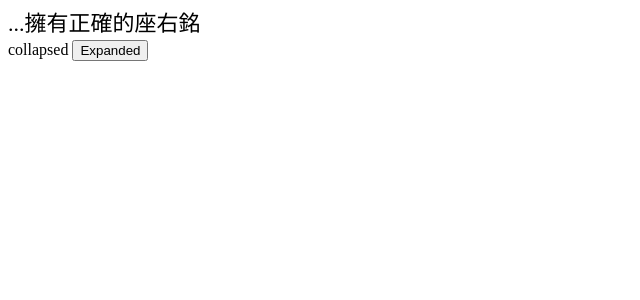
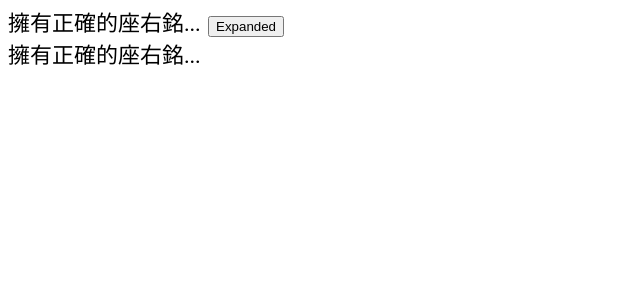
Before and after one commit to nemo-shen/noi, a Vue app: page / in a window 1280 px wide. Shown: the top 300 px of the page, without its empty margins (0-640 px from the left). Built offline with nearby package versions, Linux system fonts and the light colour scheme.

Commit message:
feat(useEllipsis): support custom action

```diff
--- a/packages/core/useEllipsis/index.ts
+++ b/packages/core/useEllipsis/index.ts
@@ -1,4 +1,12 @@
-import { ref, type Ref, VNode, nextTick, computed, ComputedRef } from 'vue'
+import {
+  ref,
+  type Ref,
+  render,
+  type VNode,
+  nextTick,
+  computed,
+  ComputedRef,
+} from 'vue'
 
 export enum EllipsisPosition {
   Start = 'start',
@@ -15,7 +23,7 @@ interface UseEllipsisOptions {
   rows?: number // 同组件 prop default: 1
   ellipsisText?: string // 同组件 prop default: '...'
   position?: EllipsisPosition // 同组件 prop default 'end'
-  action?: boolean | VNode // 操作 false = 不需要 true 表示使用默认的，即 展开 | 折叠，VNode则表示自定义slot 传入之后会被计算到字符中
+  action?: (payload: { state: Ref<EllipsisState>; toggle: Function }) => VNode // 操作 VNode则表示自定义slot 传入之后会被计算到字符中
 }
 interface UseEllipsisReturn {
   content: ComputedRef<string> // 省略后的内容
@@ -60,7 +68,8 @@ const calcEllipsisText = (
   clone: UseCloneElementReturn,
   sourceContent: string,
   ellipsisText: string,
-  position: EllipsisPosition
+  position: EllipsisPosition,
+  actionNode: VNode
 ) => {
   const node = clone.dupNode
 
@@ -111,11 +120,42 @@ const calcEllipsisText = (
     return node.innerText
   }
 
+  function withAction(content: string) {
+    node.innerText = content
+    const dummyNode = document.createElement('div')
+    render(actionNode, dummyNode)
+    node.appendChild(dummyNode.firstChild)
+    if (node.clientHeight > lineHeight) {
+      let newContent
+      switch (position) {
+        case EllipsisPosition.Start:
+          newContent = ellipsisText + content.slice(1 + ellipsisText.length)
+          break
+        case EllipsisPosition.End:
+          newContent =
+            content.slice(0, content.length - 1 - ellipsisText.length) +
+            ellipsisText
+          break
+        default:
+          newContent =
+            content.slice(0, content.length - 1 - ellipsisText.length) +
+            ellipsisText
+          break
+      }
+      return withAction(newContent)
+    }
+    return content
+  }
+
   let res = calc(sourceContent)
   if (ellipsisText.length !== 0) {
     res = withEllipsisText(res)
   }
-  clone.unmount()
+  if (actionNode) {
+    res = withAction(res)
+  }
+
+  // clone.unmount()
   return res
 }
 
@@ -123,7 +163,6 @@ const defaultUseEllipsisOptions = {
   rows: 1,
   ellipsisText: '...',
   position: EllipsisPosition.End,
-  action: false,
 }
 
 export const useEllipsis = (
@@ -136,22 +175,23 @@ export const useEllipsis = (
   const state = ref(EllipsisState.Collapsed)
   const clone = ref<UseCloneElementReturn>()
 
+  const toggle = () => {
+    state.value =
+      state.value === EllipsisState.Collapsed
+        ? EllipsisState.Expanded
+        : EllipsisState.Collapsed
+  }
+
   nextTick(() => {
     clone.value = useCloneElement(target.value)
     ellipsisContent.value = calcEllipsisText(
       clone.value,
       options.content.value,
       options.ellipsisText,
-      options.position
+      options.position,
+      options.action ? options.action({ state, toggle }) : undefined
     )
   })
-
-  const toggle = () => {
-    state.value =
-      state.value === EllipsisState.Collapsed
-        ? EllipsisState.Expanded
-        : EllipsisState.Collapsed
-  }
 
   const content = computed(() =>
     state.value === EllipsisState.Collapsed
--- a/src/demo/UseEllipsis.vue
+++ b/src/demo/UseEllipsis.vue
@@ -1,32 +1,34 @@
 <script setup lang="ts">
-import { ref, h } from 'vue'
+import { ref, h, VNode } from 'vue'
 import { useEllipsis, EllipsisPosition } from '@noi/core'
-import { useWindowSize } from '@vueuse/core'
 const ellipsisRef = ref<HTMLElement>()
 const sourceContent = ref(
   '擁有正確的座右銘，可以幫助你改變心態，自信迎接新的一天，比前一天更好。座右銘能改變你的生活。將勵志名言納入內容，作為文案，用這些金句激勵讀者。讓名言成為你的引領，展翅高飛！'
 )
-const renderButton = () => {
-  return h(
+
+const renderButton = (_this) =>
+  h(
     'button',
     {
       on: {
-        click: toggle,
+        click: () => {
+          _this.toggle()
+        },
       },
     },
-    state === 'expanded' ? 'Collapsed' : 'Expanded'
+    'Expanded'
   )
-}
 const { content, state, toggle } = useEllipsis(ellipsisRef, {
   content: sourceContent,
-  position: EllipsisPosition.Start,
+  position: EllipsisPosition.End,
   ellipsisText: '...',
 })
 </script>
 
 <template>
-  <div class="ellipsis" ref="ellipsisRef">{{ content }}</div>
-  {{ state }}
+  <span class="ellipsis" ref="ellipsisRef">
+    {{ content }}
+  </span>
   <button @click="toggle">
     {{ state === 'expanded' ? 'Collapsed' : 'Expanded' }}
   </button>
@@ -34,6 +36,7 @@ const { content, state, toggle } = useEllipsis(ellipsisRef, {
 
 <style>
 .ellipsis {
+  display: inline-block;
   width: 200px;
   font-size: 22px;
   line-height: 32px;
```
